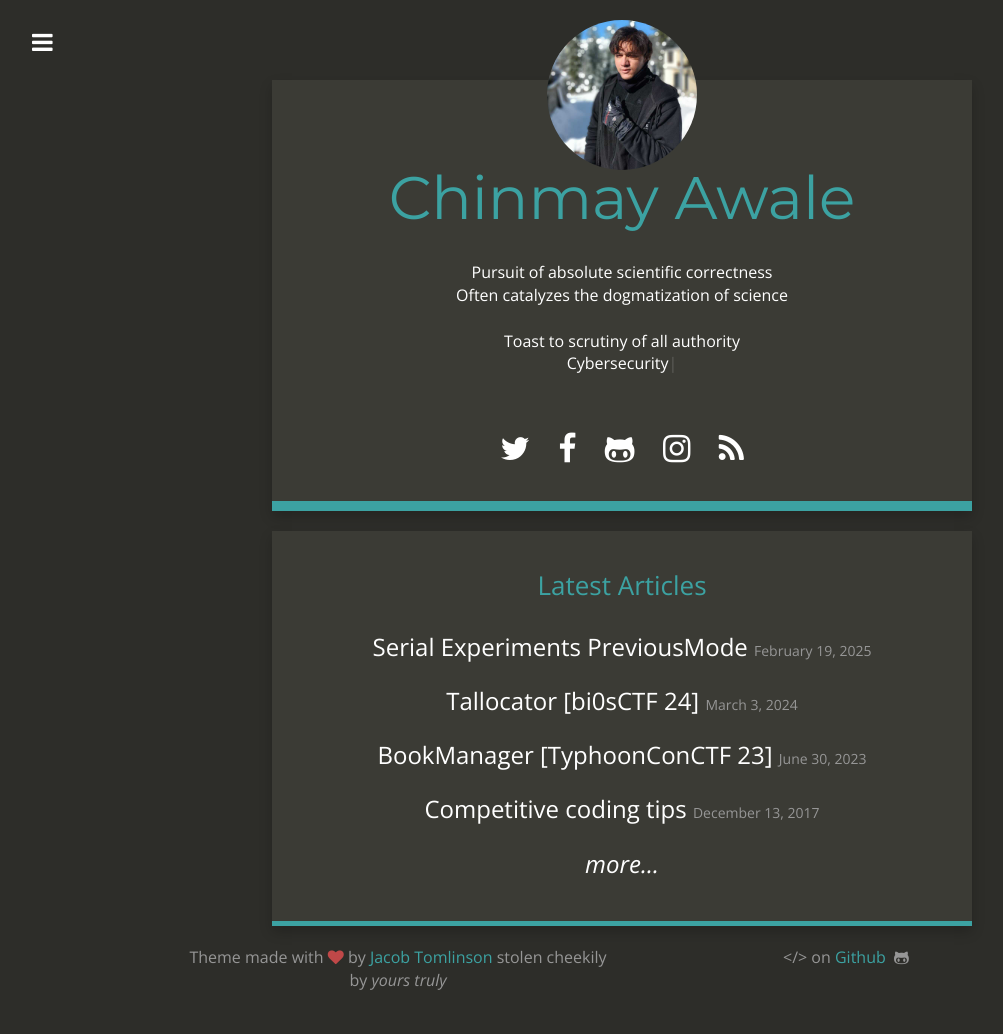
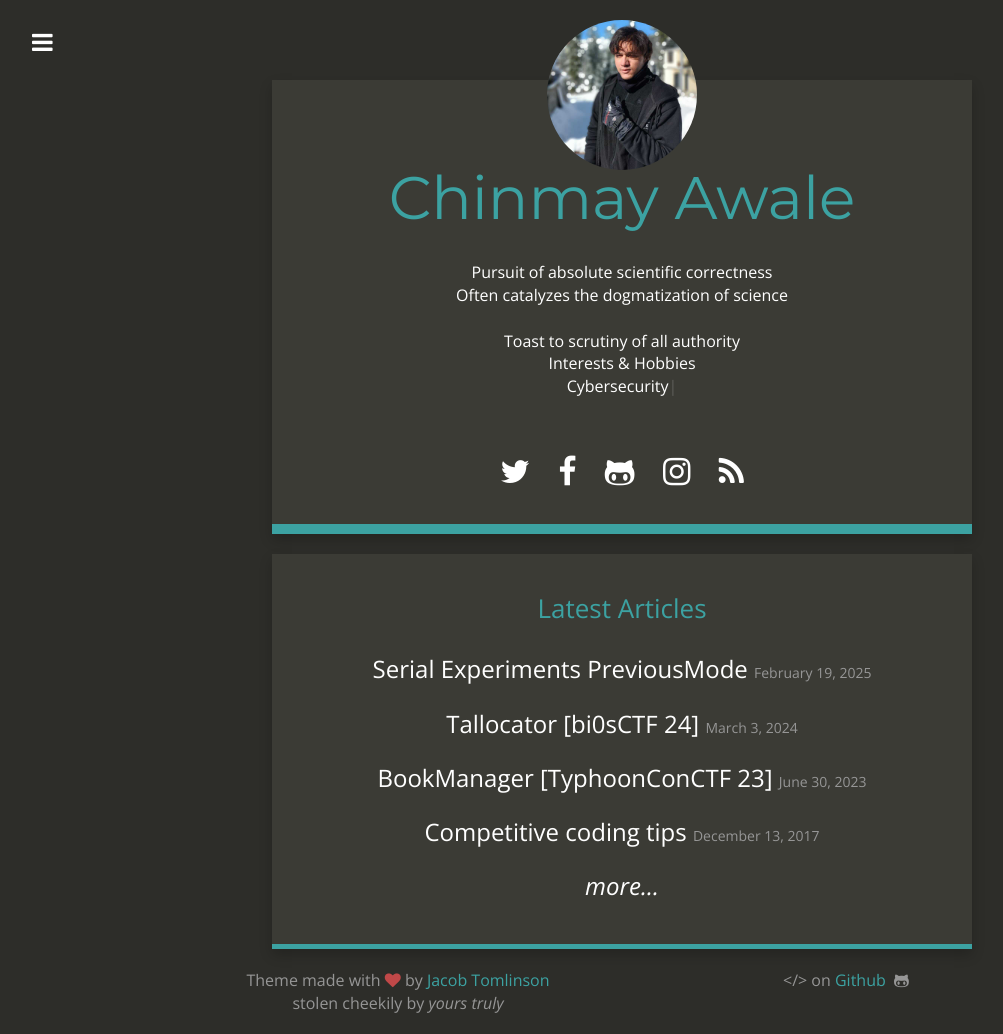
Before and after one commit to Owl-A/owl-a.github.io, a Jekyll site: the page built from index.html, in a window 1280 px wide. Shown: the whole page, without its empty margins (18-1021 px from the left). Built offline with Jekyll 4.4.1, drawn with Linux system fonts in a browser that asks for light colours; nearby versions of some CDN libraries; before the commit the page ends 1012 px from its top, so only the background shows below that.

Commit message:
minor corrections

```diff
--- a/_config.yml
+++ b/_config.yml
@@ -12,7 +12,7 @@ addthis_id:
 post_limit: 5
 
 #description typing
-title_description: "Pursuit of absolute scientific correctness <br/>Often catalyzes the dogmatization of science <br/><br/>Toast to scrutiny of all authority"
+title_description: "Pursuit of absolute scientific correctness <br/>Often catalyzes the dogmatization of science <br/><br/>Toast to scrutiny of all authority <br/>Interests & Hobbies"
 dynamic-typing: True
 loop: True
 loop-count: False # Set False for infinite loop, or set any number for finite loop.
@@ -38,7 +38,7 @@ xing_link:
 facebook_link: https://www.facebook.com/chinmay.awale
 
 # Footer
-footer_left: "Theme made with <i class=\"fa fa-heart\"></i> by <a href=\"https://twitter.com/_JacobTomlinson\">Jacob Tomlinson</a> <br\\> stolen cheekily by <i>yours truly</i>"
+footer_left: "Theme made with <i class=\"fa fa-heart\"></i> by <a href=\"https://twitter.com/_JacobTomlinson\">Jacob Tomlinson</a> <br/> stolen cheekily by <i>yours truly</i>"
 footer_right: "&lt;/&gt; on <a href=\"https://github.com/jacobtomlinson/carte-noire\">Github</a> &nbsp;<i class=\"fa fa-github-alt\"></i>"
 
 # Build settings
```
